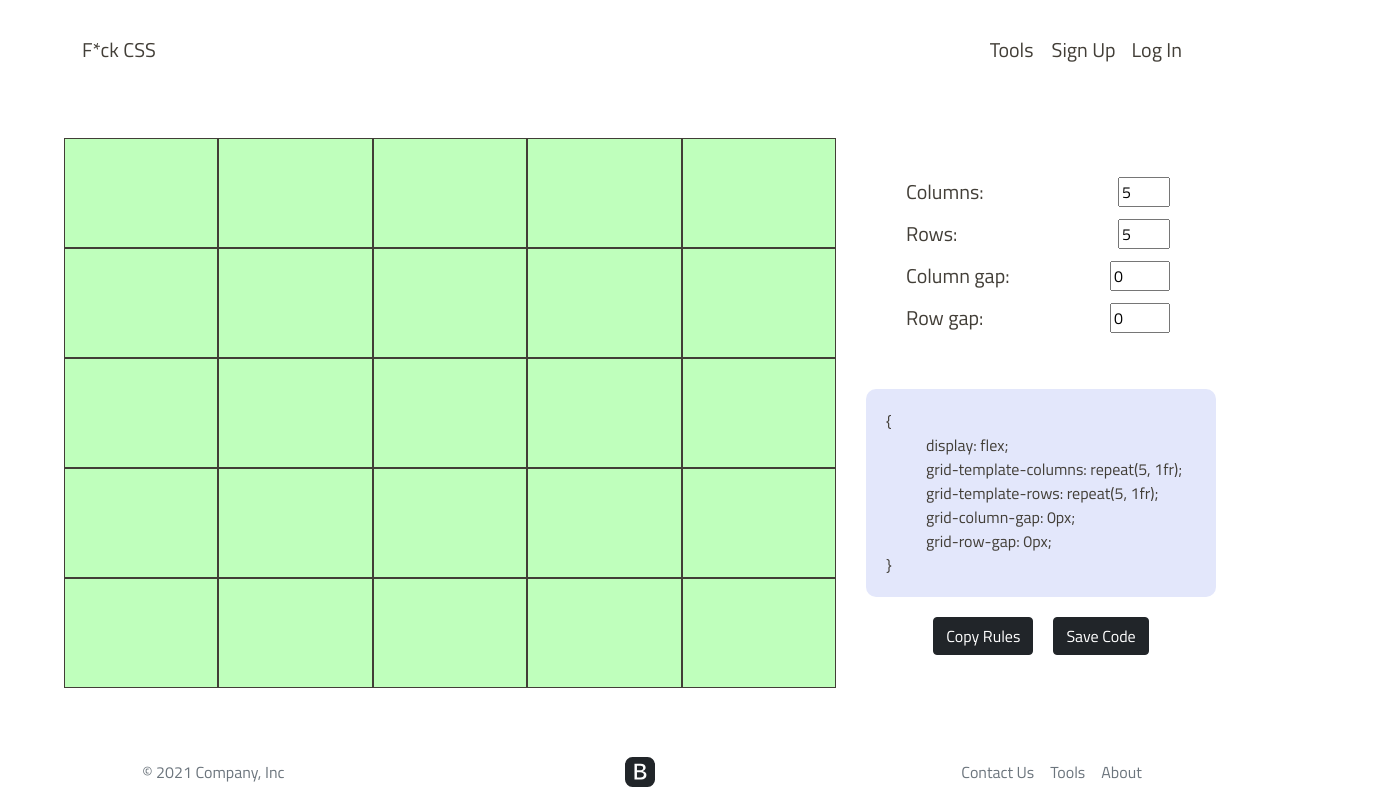
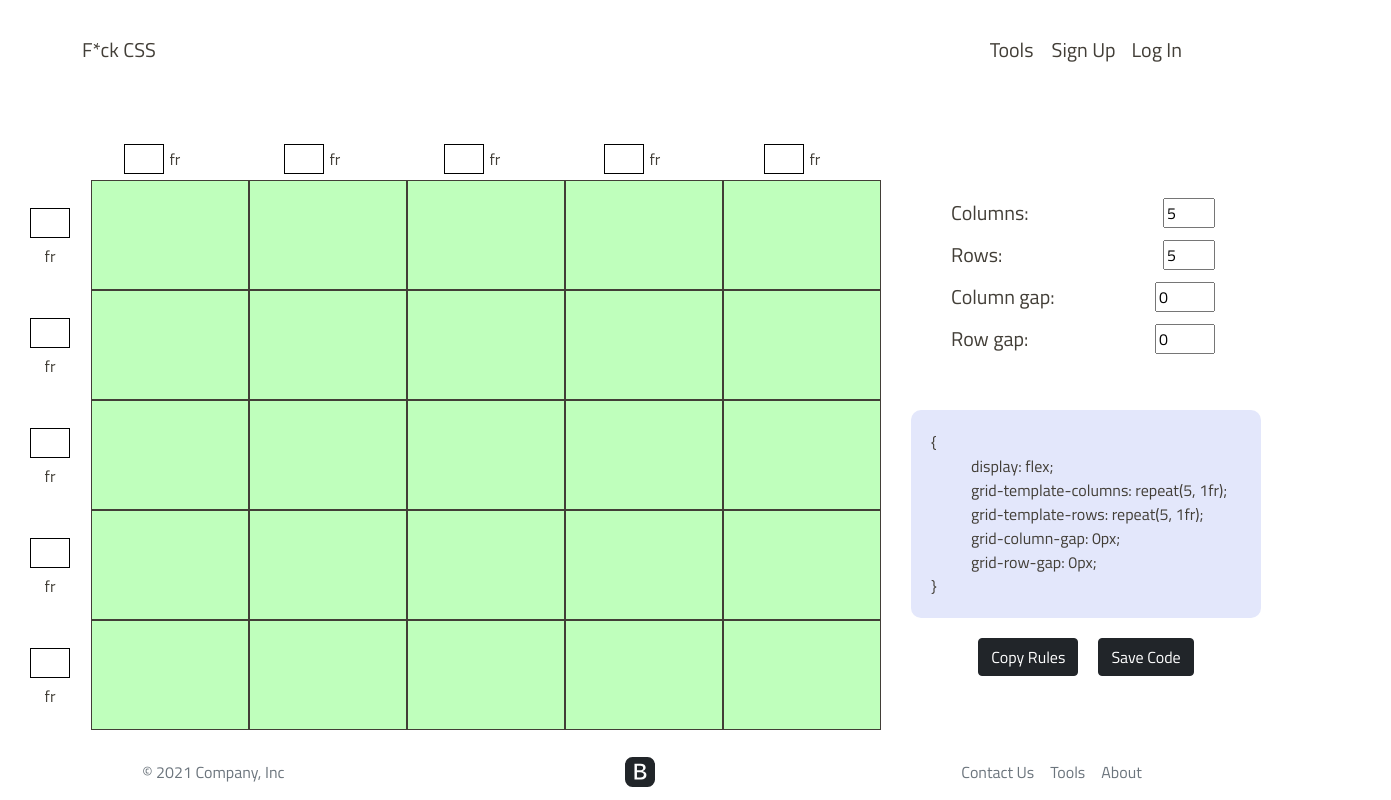
Before and after one commit to fck-css/web, a React (Create React App) app: page /grid in a window 1280 px wide. Shown: the whole page, 1391 px wide, since content can reach past the window. Built offline with nearby package versions, Linux system fonts and the light colour scheme.

Commit message:
fr layout.

```diff
--- a/src/views/Grid/Grid.jsx
+++ b/src/views/Grid/Grid.jsx
@@ -32,6 +32,10 @@ const Grid = () => {
         })
     }
 
+    const handleFr = (event) => {
+        console.log('hi')
+    }
+
     useEffect(() => {
         setOutput({
             "display": "grid",
@@ -42,27 +46,61 @@ const Grid = () => {
         })
     }, [rules])
 
-
-
     const copyText = () => {
         const text = Array.from(document.getElementsByClassName("line-code")).map(p => p.innerHTML).join("\r\n")
         navigator.clipboard.writeText(text)
         createToast("Copied to clipboard", "success")
     }
 
-
-
     return (
         <div className="Grid">
 
-            <div className="parent-output-div">
-                <section className="column-fr">
+                <section>
+                    <div className="column-fr" style={{gridTemplateColumns: output["grid-template-columns"]}}>
+                        {Array.from(Array(rules.gridTemplateColumns * 1).keys()).map(key => {
+                            return (
+                                <div>
+                                    <input
+                                        key={key}
+                                        className="column-fr-child"
+                                        type="number"
+                                        max={10}
+                                        min={1}
+                                        name="column-fr"
+                                        onChange={(event) => handleFr(event)}
+                                        />
+                                    <label>fr</label>
+                                </div>
+                            )
+                        })}
+                    </div>
+
+                    <div className="d-flex">
+                    <div className="row-fr" style={{gridTemplateRows: output["grid-template-rows"]}}>
+                        {Array.from(Array(rules.gridTemplateRows * 1).keys()).map(key => {
+                            return (
+                                <div>
+                                    <input
+                                        key={key}
+                                        className="row-fr-child"
+                                        type="number"
+                                        max={10}
+                                        min={1}
+                                        name="row-fr"
+
+                                        onChange={(event) => handleFr(event)}
+                                        />
+                                    <label>fr</label>
+                                </div>
+                            )
+                        })}
+                    </div>
+                        <div className="grid-parent" style={output}>
+                            {Array.from(Array(rules.gridTemplateColumns * rules.gridTemplateRows).keys()).map(key => <div key={key} className="grid-child" />)}
+                        </div>
+                    </div>
 
                 </section>
-
-                <div className="grid-parent" style={output}>
-                        {Array.from(Array(rules.gridTemplateColumns * rules.gridTemplateRows).keys()).map(key => <div key={key} className="grid-child" />)}
-                </div>
 
                 <div className="attributes-output-div">
                     <div className="grid-attributes-div">
@@ -128,8 +166,6 @@ const Grid = () => {
                             <p> {`}`}</p>
                         </div>
 
-
-
                         <div className="flexbox-buttons">
                             <button className='btn btn-dark' onClick={copyText}>Copy Rules</button>
                             <button className='btn btn-dark'>Save Code</button>
@@ -137,7 +173,6 @@ const Grid = () => {
                     </div>
 
                 </div>
-            </div>
 
         </div>
     )
--- a/src/views/Grid/Grid.scss
+++ b/src/views/Grid/Grid.scss
@@ -4,12 +4,27 @@
     display: flex;
     align-items: center;
     justify-content: center;
-    flex-direction: column;
     padding: 0 5%;
 }
 
-.column-grid {
+.column-fr {
     display: grid;
+    width: 800px;
+    justify-content: center;
+    margin-left: 50px;
+}
+
+.column-fr-child, .row-fr-child {
+    border: 1px solid;
+    height: 30px;
+    width: 40px;
+}
+
+.row-fr {
+    display: grid;
+    height: 550px;
+    align-items: center;
+    margin-right: 10px;
 }
 
 .grid-parent {
```
